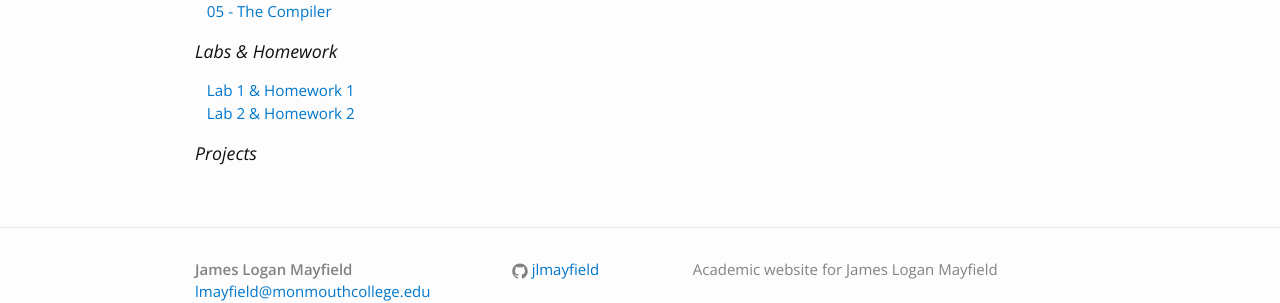
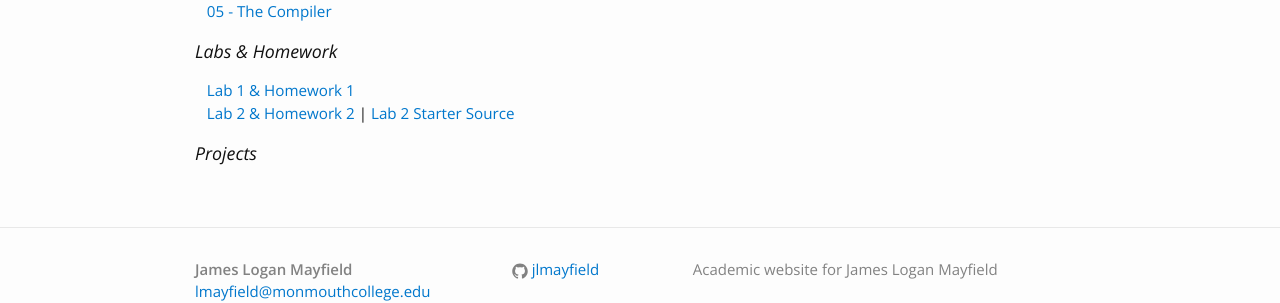
Before and after one commit to jlmayfield/jlmayfield.github.io, a Jekyll site: the page built from teaching/comp161.md, in a window 1280 px wide. Shown: the part 348-651 px from the top of the page. Built offline with Jekyll 4.4.1, drawn with Linux system fonts in a browser that asks for light colours.

Commit message:
added starter source for lab2, c161

```diff
--- a/teaching/comp161.md
+++ b/teaching/comp161.md
@@ -20,7 +20,7 @@
 ### Labs & Homework
 
 &nbsp;&nbsp;&nbsp;[Lab 1 & Homework 1](/teaching/COMP161/labs/comp161-lab1.pdf)
-&nbsp;&nbsp;&nbsp;[Lab 2 & Homework 2](/teaching/COMP161/labs/comp161-lab2.pdf)
+&nbsp;&nbsp;&nbsp;[Lab 2 & Homework 2](/teaching/COMP161/labs/comp161-lab2.pdf) | [Lab 2 Starter Source](/teaching/COMP161/labs/lab2.zip)
 
 
 ### Projects
```
Also changed, not shown: 1 other file.
